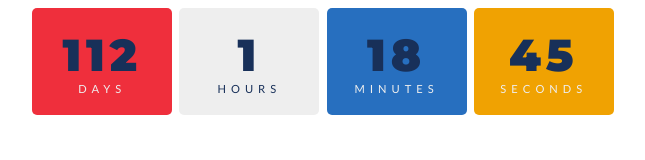
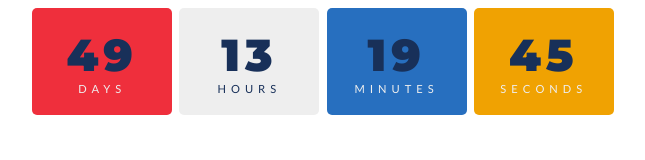
Before and after one commit to YashrajChoudhary/notion-s_widgets, a plain HTML site: page Countdown.html in a window 1280 px wide. Shown: the whole page, without its empty margins (317-962 px from the left). Drawn offline with Linux system fonts and the light colour scheme.

Commit message:
Update Countdown.html

```diff
--- a/Countdown.html
+++ b/Countdown.html
@@ -103,7 +103,7 @@ body{
 </body>
 <script>
     const year = new Date().getFullYear();
-const myDate = new Date('Dec 31, 2023 11:59:00');
+const myDate = new Date('Oct 30, 2023 00:00:00');
 console.log(myDate);
 
 // countdown
```
